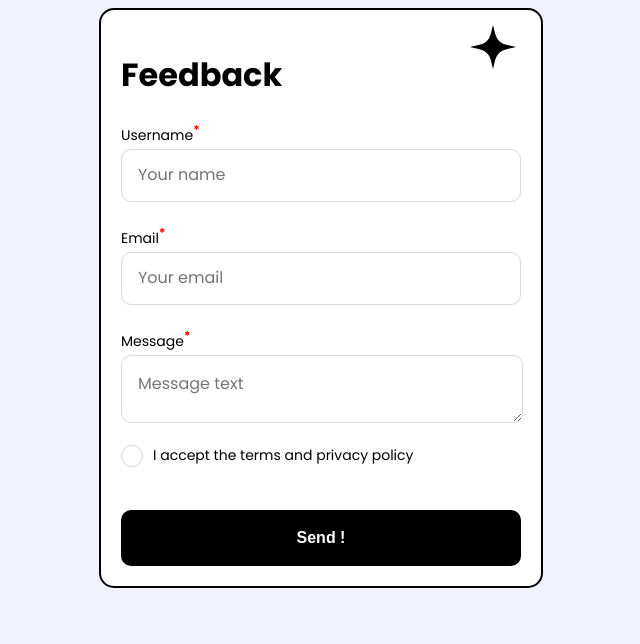
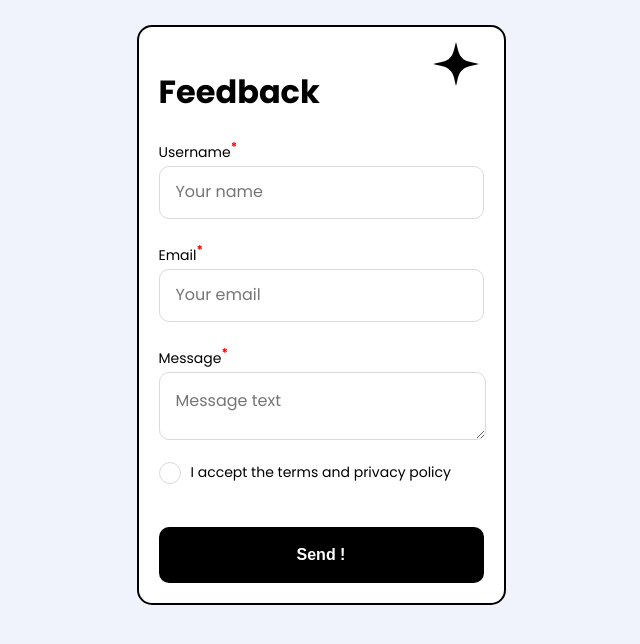
Before and after one commit to KostyaDemchenko/Feedback_Form, a plain HTML site: page index.html in a window 1280 px wide. Both pictures are taken after a click on the button "Write to us!". Shown: the whole page, without its empty margins (319-959 px from the left). Drawn offline with Linux system fonts and the light colour scheme.

Commit message:
adaptive-fix

```diff
--- a/style.css
+++ b/style.css
@@ -1,6 +1,8 @@
 body{
   font-family: 'Poppins', sans-serif;
   background-color: #F0F3FB;
+  margin: 0;
+  padding: 0;
 }
 
 ul, ol {
@@ -18,7 +20,7 @@ ul, ol {
 
 #feedbackForm.show {
   opacity: 1;
-  max-height: 550px;
+  max-height: 590px;
 }
 
 .hidden {
@@ -29,13 +31,13 @@ ul, ol {
 #showFormButton{
   border: none;
   border-radius: 10px;
-  padding: 20px;
+  padding: 20px 50px;
+  white-space: nowrap;
   font-weight: 600;
   font-size: 16px;
   line-height: 125%;
   color: white;
   background-color: #000;
-  width: 300px;
   position: fixed;
   top: 10%;
   left: 50%;
@@ -62,9 +64,11 @@ ul, ol {
 form {
   display: flex;
   flex-direction: column;
-  max-width: 400px;
+  max-width: 325px;
   width: 100%;
   margin: 0 auto;
+  margin-top: 25px;
+  margin-bottom: 25px;
   padding: 20px;
   border: 2px solid #000;
   border-radius: 15px;
@@ -115,7 +119,7 @@ label {
 input[type="text"],
 input[type="email"],
 textarea {
-  max-width: 400px;
+  max-width: 325px;
   padding: 18px 16px;
   border-radius: 10px;
   border: 1px solid #D8DADC;
@@ -133,8 +137,8 @@ textarea::placeholder{
 }
 
 textarea{
-  min-width: 368px;
-  max-width: 368px;
+  min-width: 293px;
+  max-width: 293px;
   min-height: 25px;
   max-height: 80px;
 }
```
